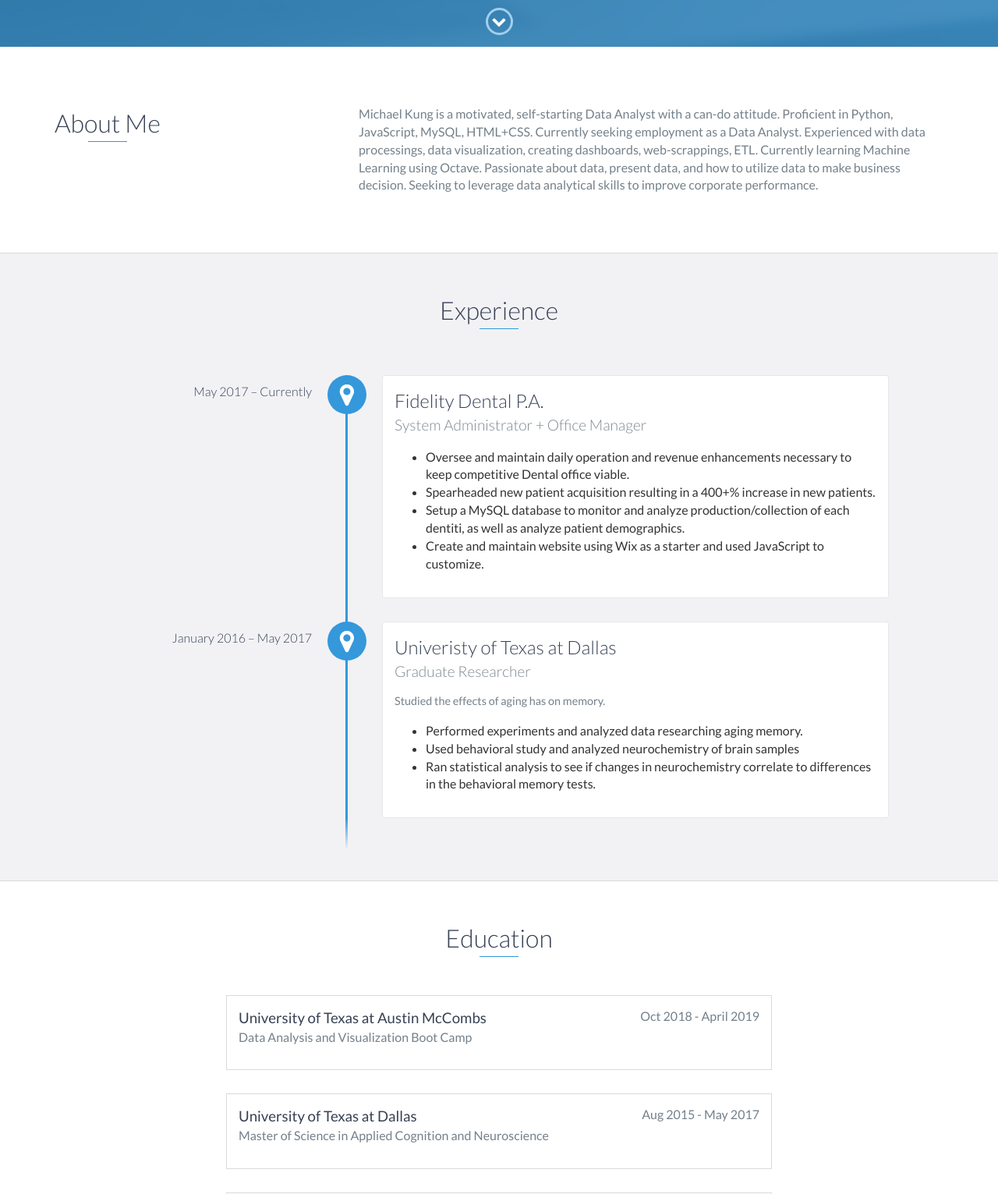
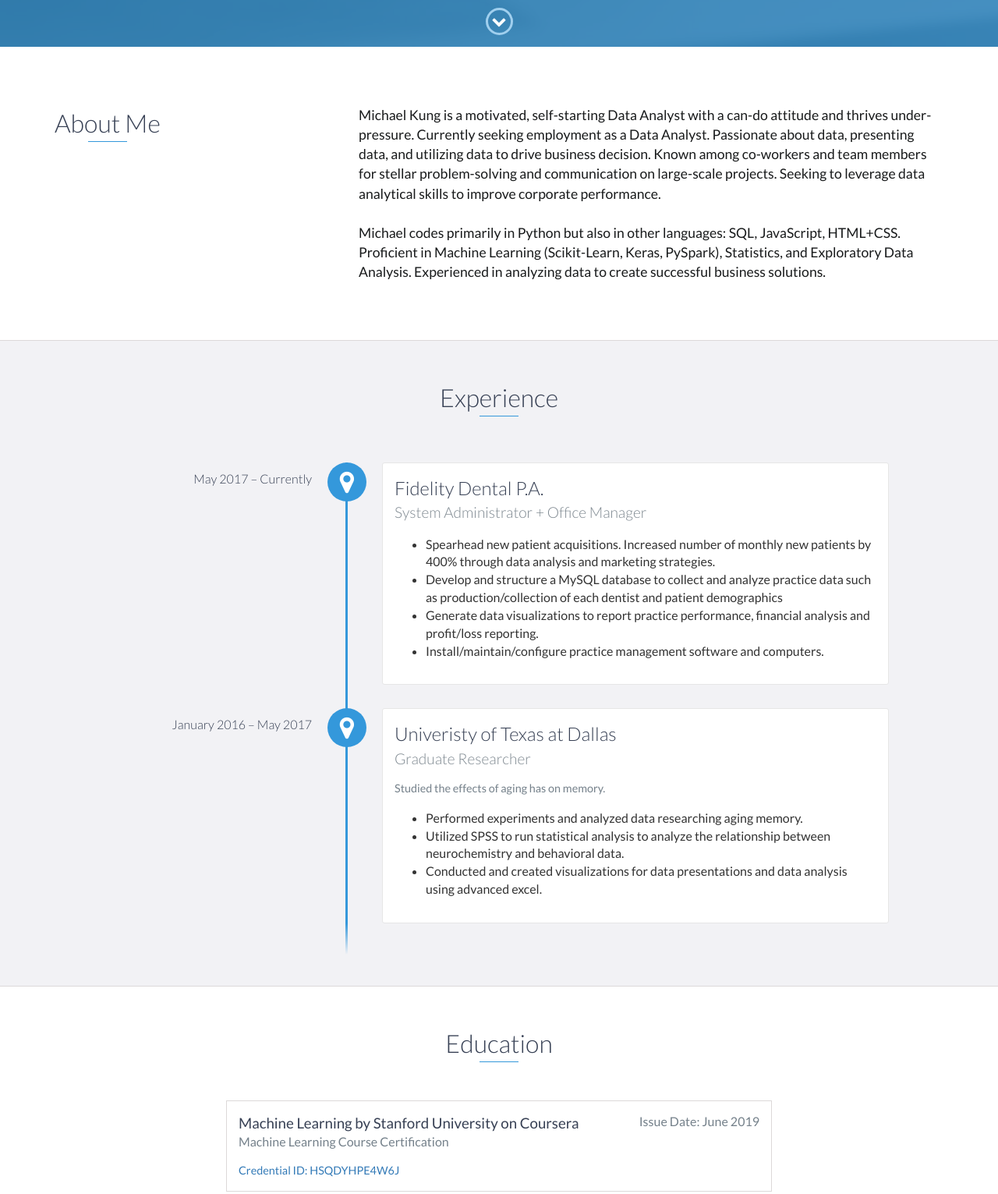
Before and after one commit to mkung8889/mkung8889.github.io, a website: page index.html in a window 1280 px wide. Shown: the part 740-2271 px from the top of the page at 78% size. Drawn offline with nearby package versions, Linux system fonts and the light colour scheme.

Commit message:
update about me (content, styling) and education sections(content) section. also added more skills

```diff
--- a/css/styles.css
+++ b/css/styles.css
@@ -289,8 +289,9 @@ footer{
     color:#374054;
 }
 #about p{
-    color:#74808a;
+    color:#181a1b;
     margin:0;
+    font-size: 110%;
 }
 #experience{
     padding:50px 15px;
--- a/index.html
+++ b/index.html
@@ -74,10 +74,17 @@
                 </div>
                 <div class="col-md-8">
                     <p>
-                        Michael Kung is a motivated, self-starting Data Analyst with a can-do attitude. Proficient in Python, JavaScript, MySQL, HTML+CSS.
+                        Michael Kung is a motivated, self-starting Data Analyst with a can-do attitude and thrives under-pressure.
                         Currently seeking employment as a Data Analyst.
-                        Experienced with data processings, data visualization, creating dashboards, web-scrappings, ETL. Currently learning Machine Learning using Octave.
-                        Passionate about data, present data, and how to utilize data to make business decision. Seeking to leverage data analytical skills to improve corporate performance.
+                        Passionate about data, presenting data, and utilizing data to drive business decision.
+                        Known among co-workers and team members for stellar problem-solving and communication on large-scale projects.
+                        Seeking to leverage data analytical skills to improve corporate performance.
+                        <br>
+                        <br>
+                        Michael codes primarily in Python but also in other languages: SQL, JavaScript, HTML+CSS.
+                        Proficient in Machine Learning (Scikit-Learn, Keras, PySpark), Statistics, and Exploratory Data Analysis.
+                        Experienced in analyzing data to create successful business solutions.
+
                     </p>
                 </div>
             </div>
@@ -93,10 +100,10 @@
                 <h4>System Administrator + Office Manager</h4>
                 <p>
                     <ul>
-                        <li>Oversee and maintain daily operation and revenue enhancements necessary to keep competitive Dental office viable.</li>
-                        <li>Spearheaded new patient acquisition resulting in a 400+% increase in new patients.</li>
-                        <li>Setup a MySQL database to monitor and analyze production/collection of each dentiti, as well as analyze patient demographics.</li>
-                        <li>Create and maintain website using Wix as a starter and used JavaScript to customize.</li>
+                        <li>Spearhead new patient acquisitions. Increased number of monthly new patients by 400% through data analysis and marketing strategies.</li>
+                        <li>Develop and structure a MySQL database to collect and analyze practice data such as production/collection of each dentist and patient demographics</li>
+                        <li>Generate data visualizations to report practice performance, financial analysis and profit/loss reporting.</li>
+                        <li>Install/maintain/configure practice management software and computers.</li>
                     </ul>
                 </p>
             </div>
@@ -107,8 +114,8 @@
                    Studied the effects of aging has on memory.
                    <ul>
                        <li>Performed experiments and analyzed data researching aging memory. </li>
-                       <li>Used behavioral study and analyzed neurochemistry of brain samples </li>
-                       <li>Ran statistical analysis to see if changes in neurochemistry correlate to differences in the behavioral memory tests.</li>
+                       <li>Utilized SPSS to run statistical analysis to analyze the relationship between neurochemistry and behavioral data. </li>
+                       <li>Conducted and created visualizations for data presentations and data analysis using advanced excel.</li>
                    </ul>
                 </p>
             </div>
@@ -118,6 +125,14 @@
 
     <div id="education">
         <h2 class="heading">Education</h2>
+        <div class="education-block">
+            <h3>Machine Learning by Stanford University on Coursera</h3>
+            <span class="education-date">Issue Date: June 2019</span>
+            <h4>Machine Learning Course Certification</h4>
+            <p>
+                <a href="https://www.coursera.org/account/accomplishments/verify/HSQDYHPE4W6J">Credential ID: HSQDYHPE4W6J</a>
+            </p>
+        </div>
         <div class="education-block">
             <h3>University of Texas at Austin McCombs </h3>
             <span class="education-date">Oct 2018 - April 2019</span>
@@ -214,13 +229,20 @@
         <h2 class="heading">Skills</h2>
         <ul>
             <li>Python</li>
+            <li>Machine Learning</li>
+            <li>Predictive Modeling</li>
+            <li>Data Mining</li>
+            <li>Statistics</li>
             <li>JavaScript</li>
             <li>SQL</li>
+            <li>MongoDB</li>
             <li>HTML</li>
             <li>CSS</li>
             <li>Tableau</li>
             <li>Git</li>
             <li>SPSS</li>
+            <li>Advanced Excel</li>
+            <li>VBA</li>
         </ul>
     </div>
     <!-- End #skills -->
```
